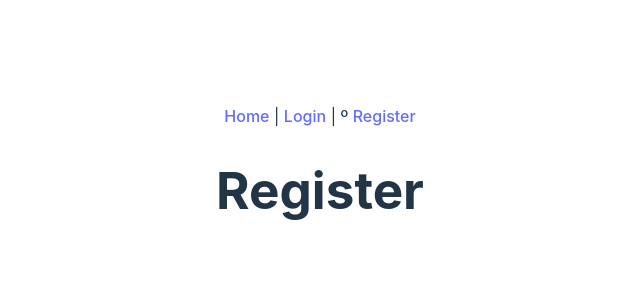
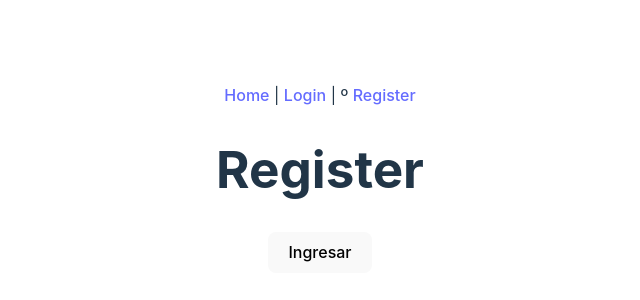
Before and after one commit to mayrars/vue-project, a Vue app: page /register in a window 1280 px wide. Shown: the part 222-522 px from the top of the page, without its empty margins (320-960 px from the left). Built offline with nearby package versions, Linux system fonts and the light colour scheme.

Commit message:
Changen store with actions

```diff
--- a/src/stores/user.js
+++ b/src/stores/user.js
@@ -9,5 +9,10 @@ export const useUserStore = defineStore('userStore', {
         minuscula(state){
             return state.userData.toLowerCase()
         }
+    },
+    actions:{
+        registerUser(name){
+            this.userData = name
+        }
     }
 })
--- a/src/views/Register.vue
+++ b/src/views/Register.vue
@@ -1,9 +1,12 @@
 <template>
     <div>
         <h1>Register</h1>
+        <button @click="userStore.registerUser('Nacho')">Ingresar</button>
     </div>
 </template>
 
 <script setup>
+import { useUserStore } from '../stores/user';
+const userStore = useUserStore();
 
 </script>
```
